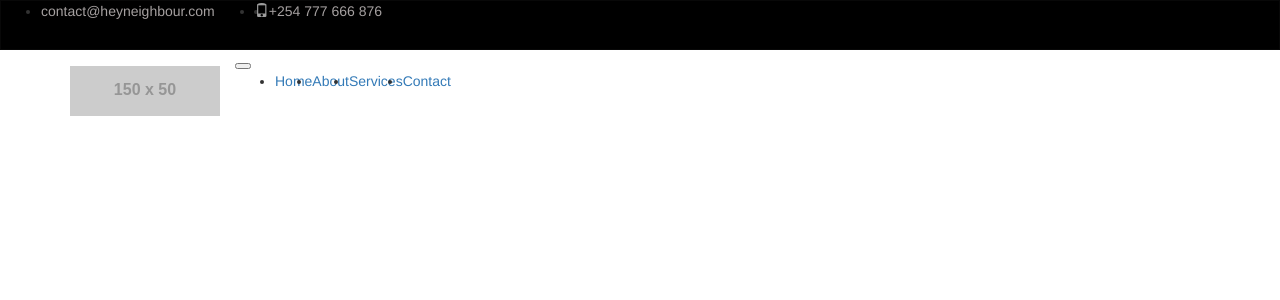
After one commit to Geerocktricks/Hey-Neighbour, a Django app: template neighbour/templates/navbar.html in a window 1280 px wide. The commit adds this page. Shown: the top 300 px of the page. Run offline with Django 3.2, Linux system fonts and the light colour scheme; the template is opened without the code that fills it, so the values that code supplies are empty; grey boxes labelled with a size stand in for pictures from a placeholder-image service; some libraries are stand-ins or nearby versions.

Commit message:
This commit creates the navbar:

```diff
--- /dev/null
+++ b/neighbour/templates/navbar.html
@@ -0,0 +1,54 @@
+<!DOCTYPE html>
+<html lang="en">
+<head>
+    <meta charset="UTF-8">
+    <meta name="viewport" content="width=device-width, initial-scale=1.0">
+    <meta http-equiv="X-UA-Compatible" content="ie=edge">
+    <title>Document</title>
+    <link rel="stylesheet" href="https://maxcdn.bootstrapcdn.com/bootstrap/3.4.0/css/bootstrap.min.css">
+    <script src="https://ajax.googleapis.com/ajax/libs/jquery/3.3.1/jquery.min.js"></script>
+    <script src="https://maxcdn.bootstrapcdn.com/bootstrap/3.4.0/js/bootstrap.min.js"></script>
+    <style>
+
+    </style>
+</head>
+<body>
+    <!-- Navigation -->
+<div class="navbar navbar-expand-lg navbar-inverse  fixed-top" style="height:50px; width:100%; background-color: black;border-radius:0%">
+  <ul class="navbar-left">
+    <li class="nav-item"><a class="nav-link" href="/"><p style="color:rgb(165, 160, 160);float: left;">contact@heyneighbour.com</p></a></li>
+  </ul>
+    <ul class="navbar-nav ml-auto">
+    <li class="nav-item"><a class="nav-link" href=""><span class="glyphicon glyphicon-phone"></span></a></li>
+    <li class="nav-item"><a class="nav-link" href="/"><p style="color:rgb(165, 160, 160);">+254 777 666 876</p></a></li>
+  </ul>
+</div>
+<nav class="navbar navbar-expand-lg navbar-dark bg-dark static-top" style="margin-top:-20px;border-radius:0%">
+  <div class="container">
+    <a class="navbar-brand" href="#">
+          <img src="http://placehold.it/150x50?text=Logo" alt="">
+        </a>
+    <button class="navbar-toggler" type="button" data-toggle="collapse" data-target="#navbarResponsive" aria-controls="navbarResponsive" aria-expanded="false" aria-label="Toggle navigation">
+          <span class="navbar-toggler-icon"></span>
+        </button>
+    <div class="collapse navbar-collapse" id="navbarResponsive">
+      <ul class="navbar-nav ml-auto">
+        <li class="nav-item active">
+          <a class="nav-link" href="#">Home
+                <span class="sr-only">(current)</span>
+              </a>
+        </li>
+        <li class="nav-item">
+          <a class="nav-link" href="#">About</a>
+        </li>
+        <li class="nav-item">
+          <a class="nav-link" href="#">Services</a>
+        </li>
+        <li class="nav-item">
+          <a class="nav-link" href="#">Contact</a>
+        </li>
+      </ul>
+    </div>
+  </div>
+</nav>
+</body>
```
Also changed, not shown: neighbour/templates/base.html (+29 -0 lines), neighbour/templates/index.html (+7 -1 lines).
